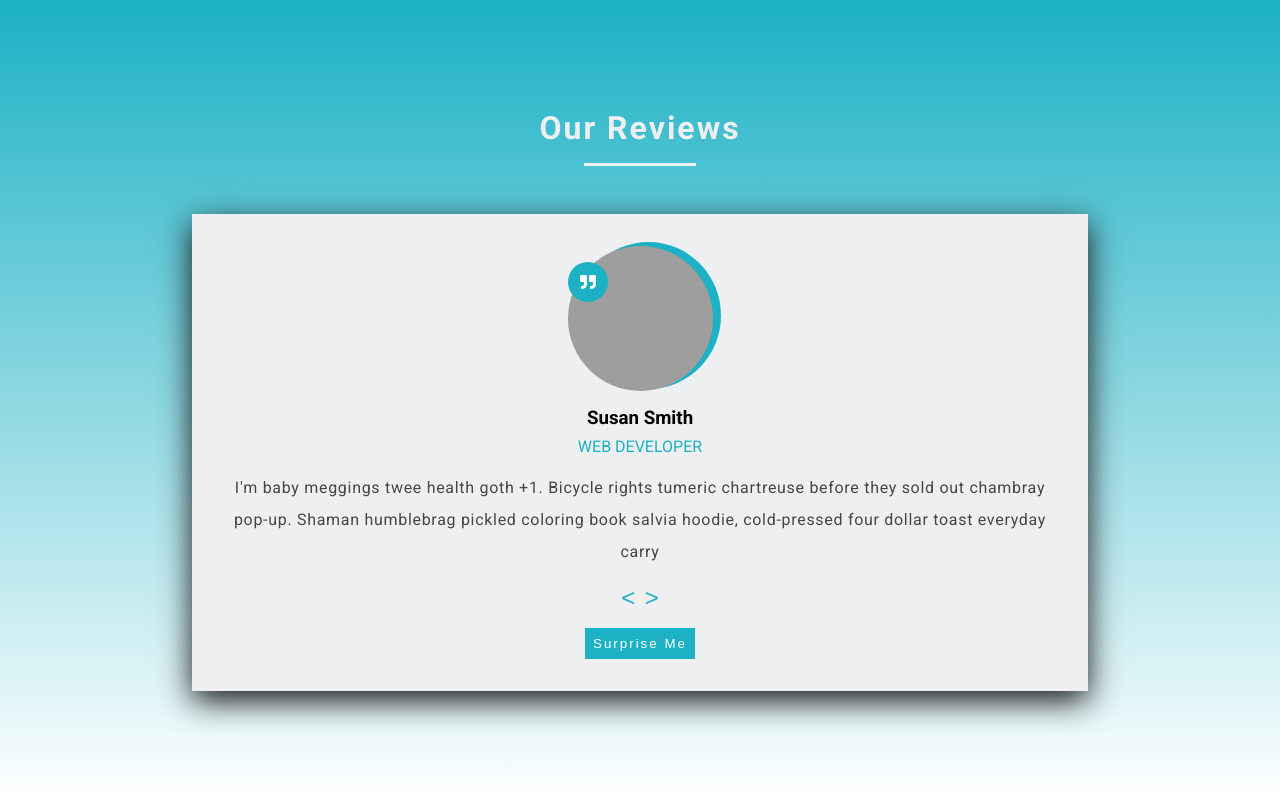
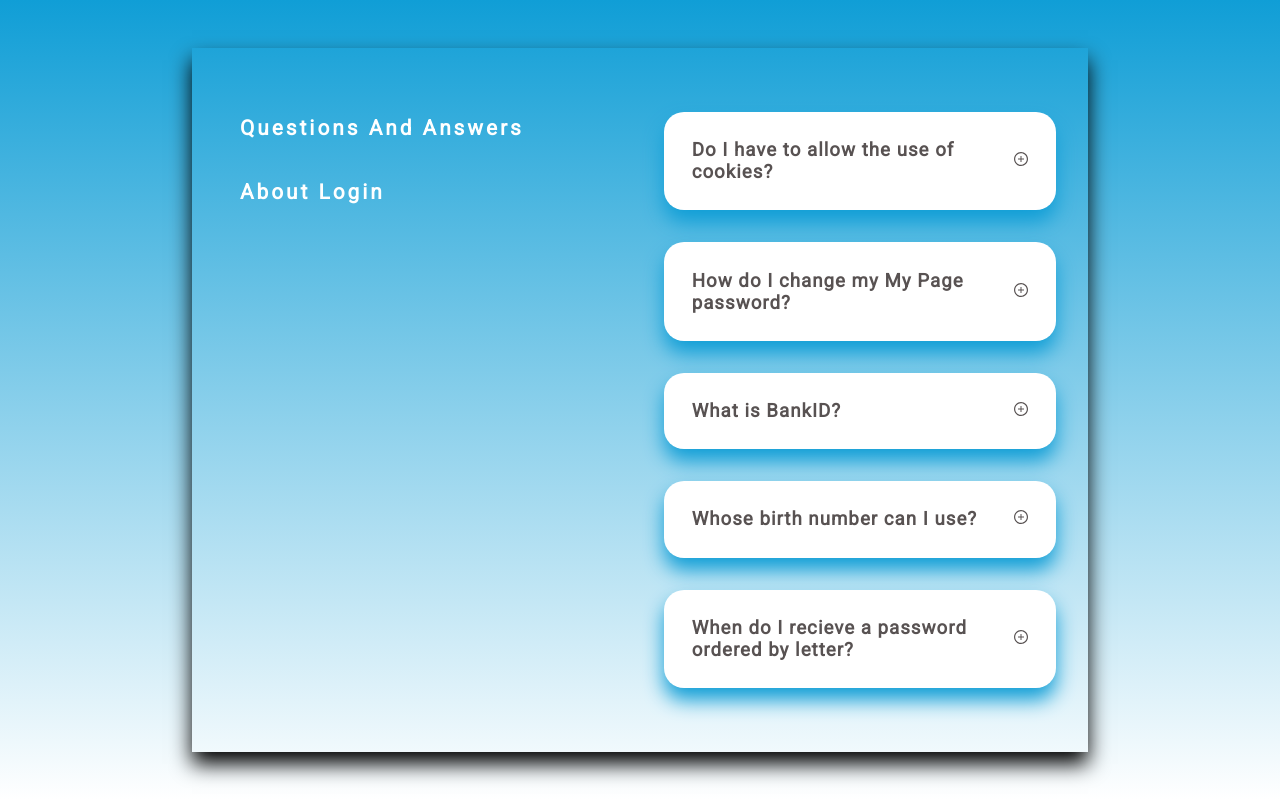
Before and after one commit to sandeep194920/ReactProjects, a React (Create React App) app: page / in a window 1280 px wide. Built offline with nearby package versions, Linux system fonts and the light colour scheme; grey boxes are pictures that could not be loaded.

Commit message:
useState - Accordion

```diff
--- a/package.json
+++ b/package.json
@@ -6,6 +6,7 @@
     "@testing-library/jest-dom": "^5.14.1",
     "@testing-library/react": "^11.2.7",
     "@testing-library/user-event": "^12.8.3",
+    "node-sass": "^6.0.0",
     "react": "^17.0.2",
     "react-dom": "^17.0.2",
     "react-icons": "^4.2.0",
--- a/src/App.js
+++ b/src/App.js
@@ -1,5 +1,5 @@
 import React from 'react'
-import MyApp from './Projects/3.Reviews/Reviews';
+import MyApp from './Projects/4.Accordion/Accordion';
 function App() {
   return (
     <MyApp />
--- /dev/null
+++ b/src/Projects/4.Accordion/Accordion.js
@@ -0,0 +1,31 @@
+import React, { useState } from 'react'
+import { Question } from './Question'
+import './index.scss'
+import data from './data'
+
+function Accordion() {
+    const [current, setCurrent] = useState(null)
+    const closeHandler = (id) => {
+        if (id === current) {
+            return setCurrent(null)
+        }
+        setCurrent(id)
+    }
+
+    return (
+        <section className="main">
+            <div className="container">
+                <article className="container--desc">
+                    <h3>Questions And Answers About Login</h3>
+                </article>
+                <div className="question-container">
+                    {data.map((question, index) => {
+                        return <Question click={() => closeHandler(index)} current={current} index={index} key={question.id} {...question} />
+                    })}
+                </div>
+            </div>
+        </section>
+    )
+}
+
+export default Accordion
--- /dev/null
+++ b/src/Projects/4.Accordion/Question.js
@@ -0,0 +1,19 @@
+import React from 'react'
+import { AiOutlinePlusCircle, AiOutlineMinusCircle } from "react-icons/ai";
+
+export const Question = ({ click, current, index, title, info }) => {
+
+    return (
+        <section className="card">
+            <div onClick={() => click(index)} className="card--head">
+                <h3>{title}</h3>
+                <div className="">
+                    {index === current ? <AiOutlineMinusCircle /> : <AiOutlinePlusCircle />}
+                </div>
+            </div>
+
+            {index === current ? <p className="card--ans">{info}</p> : null}
+
+        </section>
+    )
+}
--- /dev/null
+++ b/src/Projects/4.Accordion/data.js
@@ -0,0 +1,33 @@
+const questions = [
+    {
+        id: 1,
+        title: 'Do I have to allow the use of cookies?',
+        info:
+            'Unicorn vinyl poutine brooklyn, next level direct trade iceland. Shaman copper mug church-key coloring book, whatever poutine normcore fixie cred kickstarter post-ironic street art.',
+    },
+    {
+        id: 2,
+        title: 'How do I change my My Page password?',
+        info:
+            'Coloring book forage photo booth gentrify lumbersexual. Migas chillwave poutine synth shoreditch, enamel pin thundercats fashion axe roof party polaroid chartreuse.',
+    },
+    {
+        id: 3,
+        title: 'What is BankID?',
+        info:
+            'Enamel pin fam sustainable woke whatever venmo. Authentic asymmetrical put a bird on it, lumbersexual activated charcoal kinfolk banjo cred pickled sartorial.',
+    },
+    {
+        id: 4,
+        title: 'Whose birth number can I use?',
+        info:
+            'Edison bulb direct trade gentrify beard lo-fi seitan sustainable roof party franzen occupy squid. Knausgaard cronut succulents, scenester readymade shabby chic lyft. Copper mug meh vegan gentrify.',
+    },
+    {
+        id: 5,
+        title: 'When do I recieve a password ordered by letter?',
+        info:
+            'Locavore franzen fashion axe live-edge neutra irony synth af tilde shabby chic man braid chillwave waistcoat copper mug messenger bag. Banjo snackwave blog, microdosing thundercats migas vaporware viral lo-fi seitan ',
+    },
+]
+export default questions
--- /dev/null
+++ b/src/Projects/4.Accordion/index.scss
@@ -0,0 +1,82 @@
+@import url("https://fonts.googleapis.com/css2?family=Roboto:wght@300;400&display=swap");
+
+$color-bg: rgb(16, 158, 214);
+$color-light: #fff;
+$color-line: rgb(63, 4, 4);
+$color-text: rgb(88, 82, 82);
+* {
+  margin: 0;
+  padding: 0;
+  box-sizing: border-box;
+}
+
+body {
+  font-family: "Roboto", sans-serif;
+  background-image: linear-gradient($color-bg, $color-light);
+}
+
+.main {
+  display: flex;
+  justify-content: center;
+  align-items: center;
+  height: 100vh;
+}
+
+.container {
+  width: 70%;
+  display: flex;
+  box-shadow: 0px 12px 20px;
+
+  @media screen and (max-width: 1100px) {
+    width: 100%;
+  }
+  &--desc {
+    & h3 {
+      color: $color-light;
+      line-height: 4rem;
+      font-size: 1.3rem;
+      padding: 3rem;
+      letter-spacing: 3px;
+    }
+  }
+}
+.question-container {
+  width: 60%;
+  margin: 0 auto;
+  padding: 2rem;
+  @media screen and (max-width: 1100px) {
+    width: 100%;
+  }
+}
+
+.card {
+  background-color: lighten($color: white, $amount: 32%);
+  width: 100%;
+  letter-spacing: 1px;
+  padding: 0.7rem;
+  border-radius: 20px;
+  box-shadow: 0px 12px 20px $color-bg;
+  margin: 2rem 0;
+  color: $color-text;
+
+  &--head {
+    display: flex;
+    justify-content: space-between;
+    align-items: center;
+    margin: 1rem;
+  }
+  &--ans {
+    margin: 1rem;
+    letter-spacing: 1px;
+    line-height: 2rem;
+    border-top: 1px solid $color-line;
+    padding-top: 1rem;
+  }
+}
+svg {
+  width: 1rem;
+  height: 1rem;
+  font-weight: 700;
+  size: 2rem;
+  cursor: pointer;
+}
```
Also changed, not shown: src/Projects/4.Accordion/TestAccordion.js (added, +31 -0 lines), 2 other files (tests, documents, lock files or other folders).
